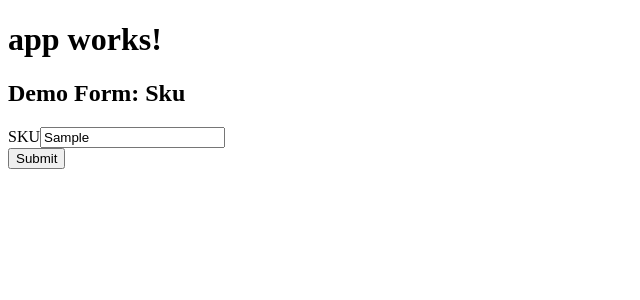
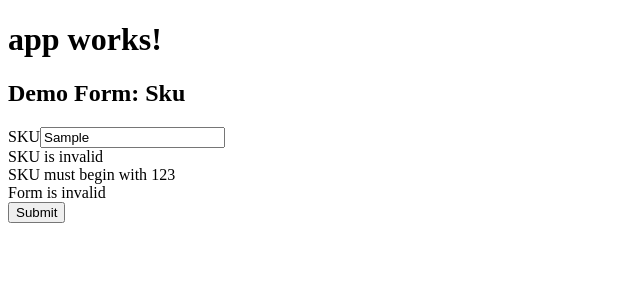
Before and after one commit to Aipakazuma/angular2-study-form, an Angular app in the folder angular2-form-demo/: page / in a window 1280 px wide. Both pictures are taken after typing "Sample" into the empty fields and a click on the button "Submit". Shown: the top 300 px of the page, without its empty margins (0-640 px from the left). Built offline with nearby package versions, Linux system fonts and the light colour scheme.

Commit message:
[add] added custom validator.

```diff
--- a/angular2-form-demo/src/app/form/form.component.html
+++ b/angular2-form-demo/src/app/form/form.component.html
@@ -18,6 +18,9 @@
 
       <div *ngIf="myForm.controls['sku'].hasError('required')"
         class="ui error message">SKU is required</div>
+
+      <div *ngIf="myForm.controls['sku'].hasError('invalidSku')"
+        class="ui error message">SKU must begin with <span>123</span></div>
     </div>
 
 
--- a/angular2-form-demo/src/app/form/form.component.ts
+++ b/angular2-form-demo/src/app/form/form.component.ts
@@ -1,17 +1,29 @@
 import { Component, OnInit } from '@angular/core';
-import { FormBuilder, FormGroup, Validators, AbstractControl } from '@angular/forms';
+import { FormBuilder, FormGroup, FormControl, Validators, AbstractControl } from '@angular/forms';
+
+function skuValidator(control: FormControl): { [s: string]: boolean } {
+  if (control.value) {
+    if (! control.value.match(/^123/)) {
+      return {invalidSku: true};
+    }
+  }
+}
 
 @Component({
   selector: 'app-form',
   templateUrl: './form.component.html',
   styleUrls: ['./form.component.css']
 })
+
 export class FormComponent implements OnInit {
   myForm: FormGroup;
 
   constructor(formBuilder: FormBuilder) {
     this.myForm = formBuilder.group({
-      'sku': [, Validators.required]
+      'sku': [, Validators.compose([
+        Validators.required,
+        skuValidator
+      ])]
     });
   }
 
```
Also changed, not shown: 1 other file (tests, documents, lock files or other folders).
